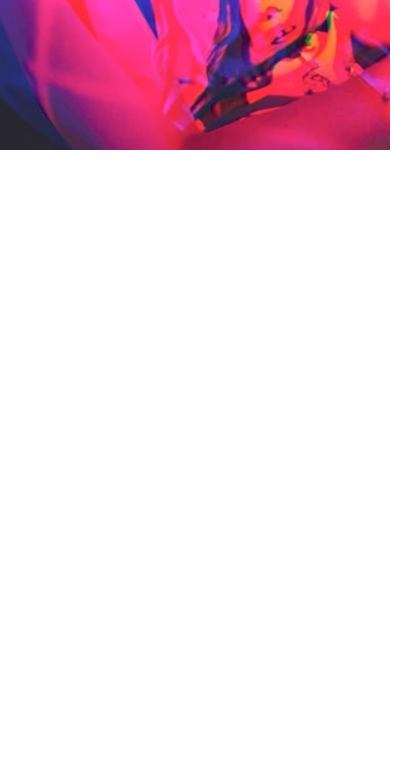
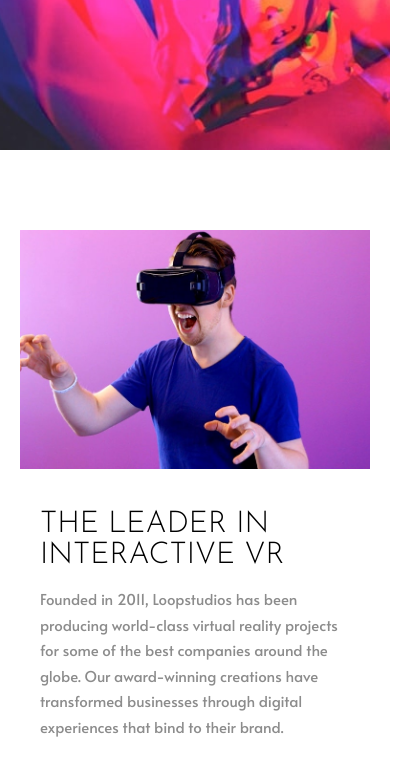
Before and after one commit to ekankam/loopstudio-landing-page, a website: page index.html in a window 390 px wide. Shown: the part 450-1226 px from the top of the page, 412 px wide, since content can reach past the window. Before the commit the page ends 844 px from the top, so only its background shows below. Drawn offline with Linux system fonts and the light colour scheme.

Commit message:
Added an about section and media queries

```diff
--- a/index.html
+++ b/index.html
@@ -69,6 +69,31 @@
         <!-- End Mobile Menu -->
 
         <!-- Main -->
+        <main class="main centered">
+            <section class="about">
+                <div class="about__image-box">
+                    <img
+                        src="./public/images/desktop/image-interactive.jpg"
+                        alt="A guy wearing a VR glasses"
+                    />
+                </div>
+                <div class="about__about-contents">
+                    <div class="inner-contents">
+                        <p class="about__header">
+                            The leader in <br />
+                            interactive vr
+                        </p>
+                        <p class="about__text">
+                            Founded in 2011, Loopstudios has been producing
+                            world-class virtual reality projects for some of the
+                            best companies around the globe. Our award-winning
+                            creations have transformed businesses through
+                            digital experiences that bind to their brand.
+                        </p>
+                    </div>
+                </div>
+            </section>
+        </main>
         <!-- End Main -->
 
         <!-- Footer -->
--- a/sass/base/_reset.scss
+++ b/sass/base/_reset.scss
@@ -20,6 +20,9 @@
     background-color: $white;
     font-family: $body-font;
 }
+.main {
+    padding: 8rem 2rem;
+}
 
 .centered {
     max-width: 1440px;
--- /dev/null
+++ b/sass/components/_about.scss
@@ -0,0 +1,56 @@
+@use '../abstract/variables' as *;
+@use '../abstract/mixins' as *;
+
+.about {
+    display: flex;
+    align-items: flex-end;
+    justify-content: space-between;
+
+    &__image-box {
+        flex: 1;
+        img {
+            width: 100%;
+            height: 100%;
+            display: block;
+        }
+    }
+
+    &__about-contents {
+        flex: 1;
+        margin-left: -200px;
+        background-color: $white;
+
+        .inner-contents {
+            padding: 7rem;
+        }
+    }
+    &__header {
+        font-family: $header-font;
+        font-size: 3rem;
+        text-transform: uppercase;
+        margin-bottom: 1.5rem;
+    }
+
+    &__text {
+        line-height: 1.7;
+        color: $dark-gray;
+    }
+
+    @media screen and (max-width: 68.4em) {
+        flex-direction: column;
+        align-items: center;
+        gap: 2rem;
+
+        &__image-box {
+            width: 100%;
+        }
+
+        &__about-contents {
+            margin-left: 0px;
+
+            .inner-contents {
+                padding: 2rem;
+            }
+        }
+    }
+}
--- a/sass/components/_header.scss
+++ b/sass/components/_header.scss
@@ -70,5 +70,15 @@
             display: block;
             cursor: pointer;
         }
+
+        &__banner {
+            @include flex(center, center);
+            padding-left: 0;
+
+            .banner-content {
+                padding: 2rem 1rem;
+                font-size: 4rem;
+            }
+        }
     }
 }
--- a/sass/main.scss
+++ b/sass/main.scss
@@ -3,3 +3,4 @@
 @use './base/reset';
 @use './components/header';
 @use './components/mobile-menu';
+@use './components/about';
```
Also changed, not shown: public/css/main.css, 1 other file.
